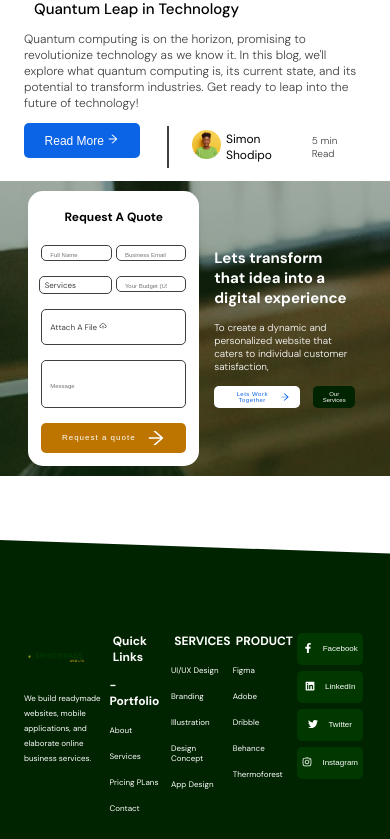
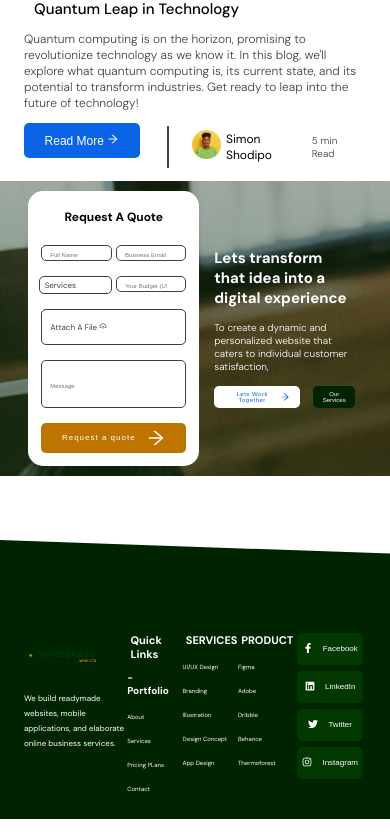
Before and after one commit to IdowuJosiah/SphidersAss, a React (Create React App) app in the folder sphiderass/: page / in a window 390 px wide. Shown: the part 3820-4659 px from the top of the page. Built offline with nearby package versions, Linux system fonts and the light colour scheme.

Commit message:
Update App.css

```diff
--- a/sphiderass/src/App.css
+++ b/sphiderass/src/App.css
@@ -1805,17 +1805,17 @@
         line-height: 15px;
     }
     .footer-links-sect h2{
-        font-size: 12px;
+        font-size: 11px;
     }
     .footer-links-sect h3{
-        font-size: 12px;
+        font-size: 10px;
     }
     .footer-socials button{
         padding: 5px 0;
         margin: 3px;
     }
     .footer-link-list li{
-        font-size: 8px;
+        font-size: 6px;
     }
     .footer-address-comp{
         margin-left: 9px;
```
